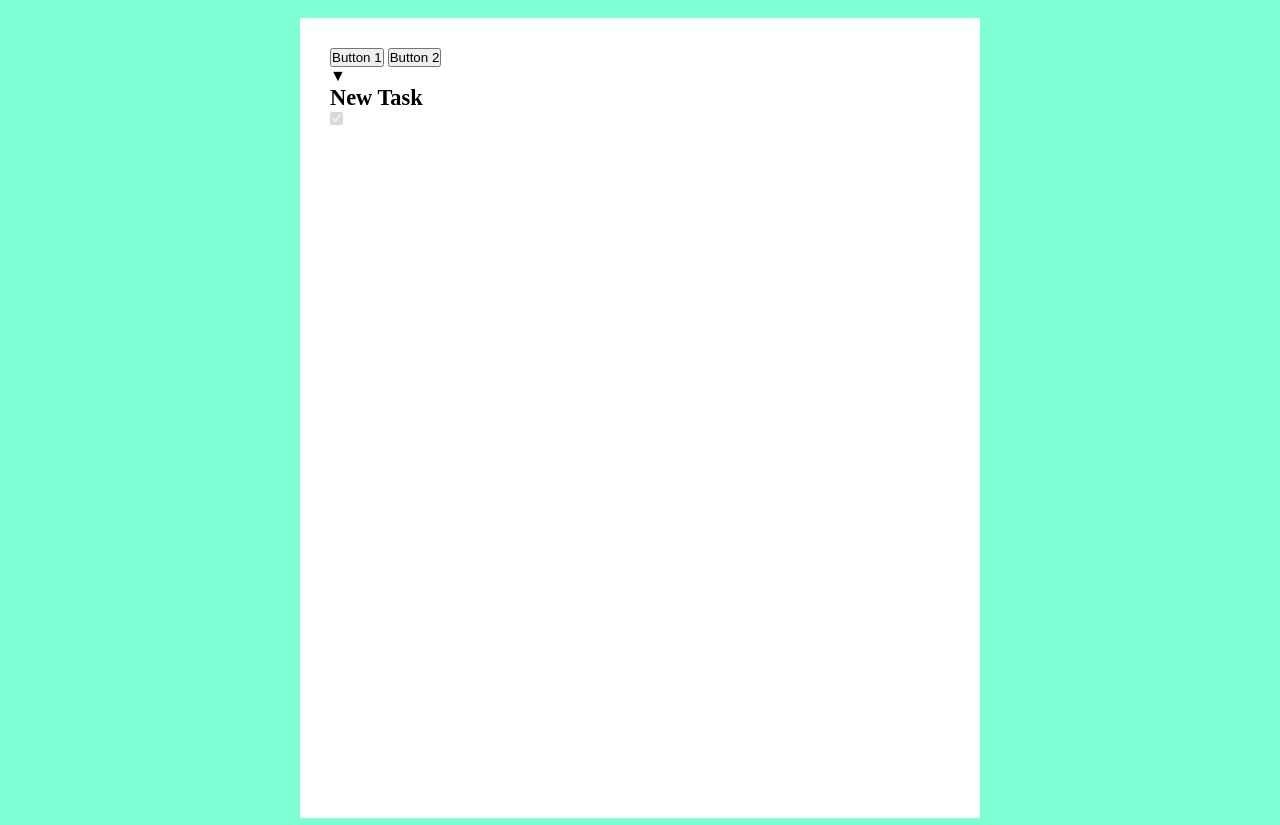
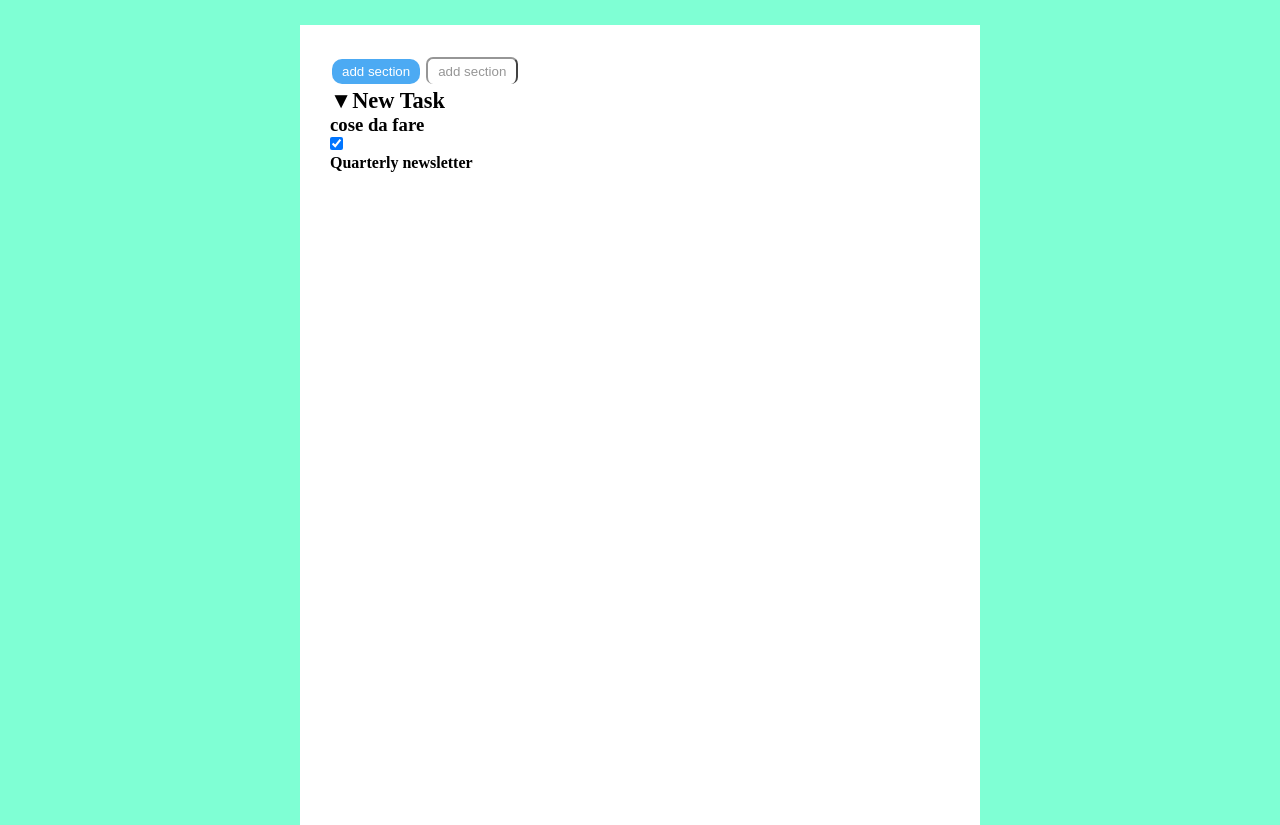
Before and after one commit to sergio44443/html-css-toboolist, a plain HTML site: page index.html in a window 1280 px wide. Shown: the part 90-915 px from the top of the page. Drawn offline with Linux system fonts and the light colour scheme.

Commit message:
[add] code

```diff
--- a/assets/css/style.css
+++ b/assets/css/style.css
@@ -26,7 +26,6 @@ body{
 .testologo{
   padding-left: 20px;
   font-size: 3rem;
-  position: fixed;
 }
 
 .task{
@@ -55,8 +54,29 @@ body{
 .box .new-task::before{
 
 }
-[type=checkbox]:disabled {
-  background-color: #CCD3D8;
-  opacity: 0.84;
-  cursor: not-allowed;
+.bottone1{
+  background-color: #4CAAF3;
+  border: none;
+  color: white;
+  margin: 4px 2px;
+  text-decoration: none;
+  padding: 5px 10px;
+  display: inline-block;
+  text-align: center;
+  cursor: pointer;
+  border-radius:10px;
 }
+.bottone2{
+  background-color: #ffffff;
+
+  color: rgb(150, 150, 150);
+  border-bottom: rgb(150, 150, 150);
+  border-bottom: rgb(150, 150, 150);
+  border-color: rgb(150, 150, 150);
+  text-decoration: none;
+  padding: 5px 10px;
+  display: inline-block;
+  text-align: center;
+
+  border-radius:7px;
+}
--- a/index.html
+++ b/index.html
@@ -11,7 +11,8 @@
   <header>
     <div class="sfondo-alto">
       <div class="logo">
-         <img class="logo1" src="/img/logo copia.png" alt="logo-png"><span class="testologo"><strong>Toboolist</strong></span>
+         <img class="logo1" src="/img/logo copia.png" alt="logo-png">
+         <span class="testologo"><strong>Toboolist</strong></span>
       </div>
     </div>
   </header>
@@ -22,19 +23,19 @@
 
   <div class="box">
     <div class="button-container">
-      <button>Button 1</button>
-      <button>Button 2</button>
+      <button class="bottone1">add section</button>
+      <button class="bottone2">add section</button>
     </div>
     <div>
-      <span>&#9660;</span><br class="primo-text">
-      <p class="new-task"><strong>New Task</strong></p>
-      <span><input type="checkbox" checked disabled></span>
-    </div>
-
+      <p class="new-task"><span>&#9660;</span><strong>New Task</strong></p>
+      <div>
+        <h3><strong>cose da fare</strong></h3>
+        <div class="checkbox">
+         <input type="checkbox" checked><p><strong>Quarterly newsletter</strong></p>
+        </div>
     </div>
   </div>
 
-  </div>
 
 </body>
 </html>
```
